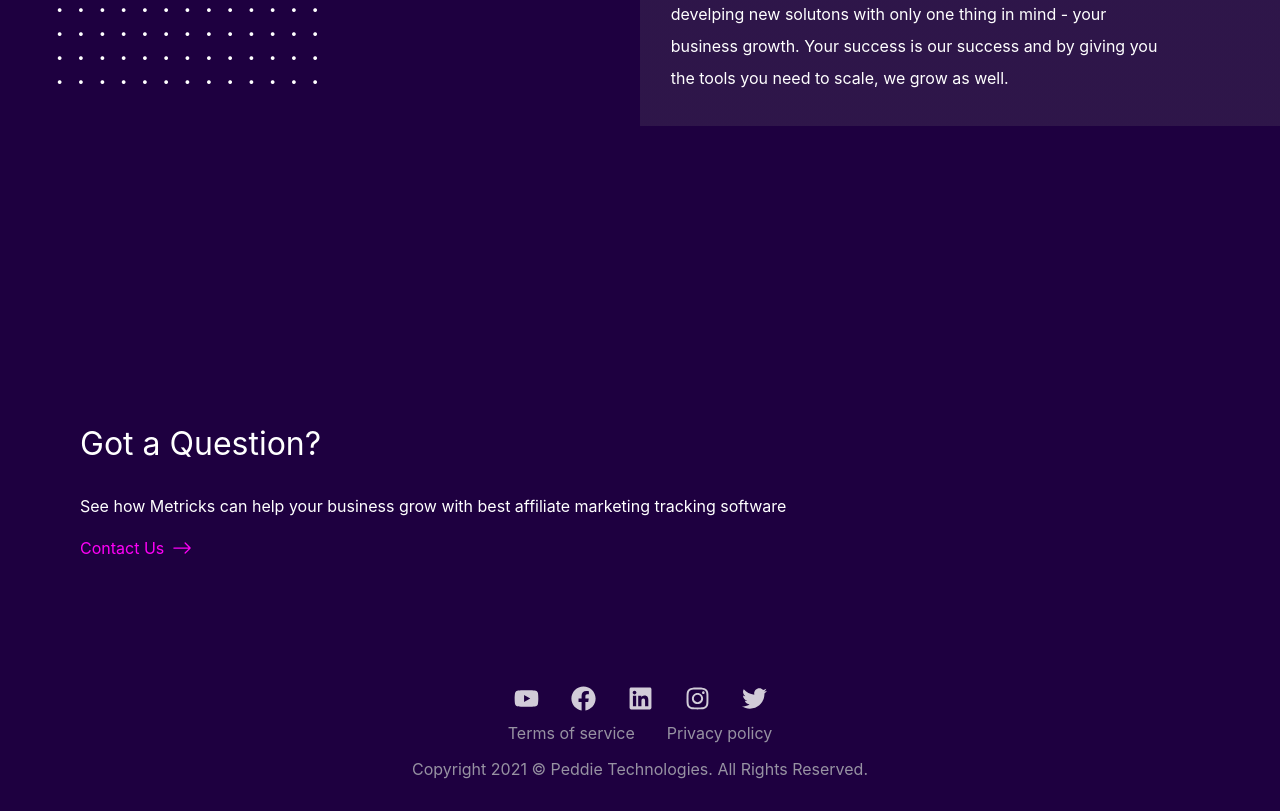
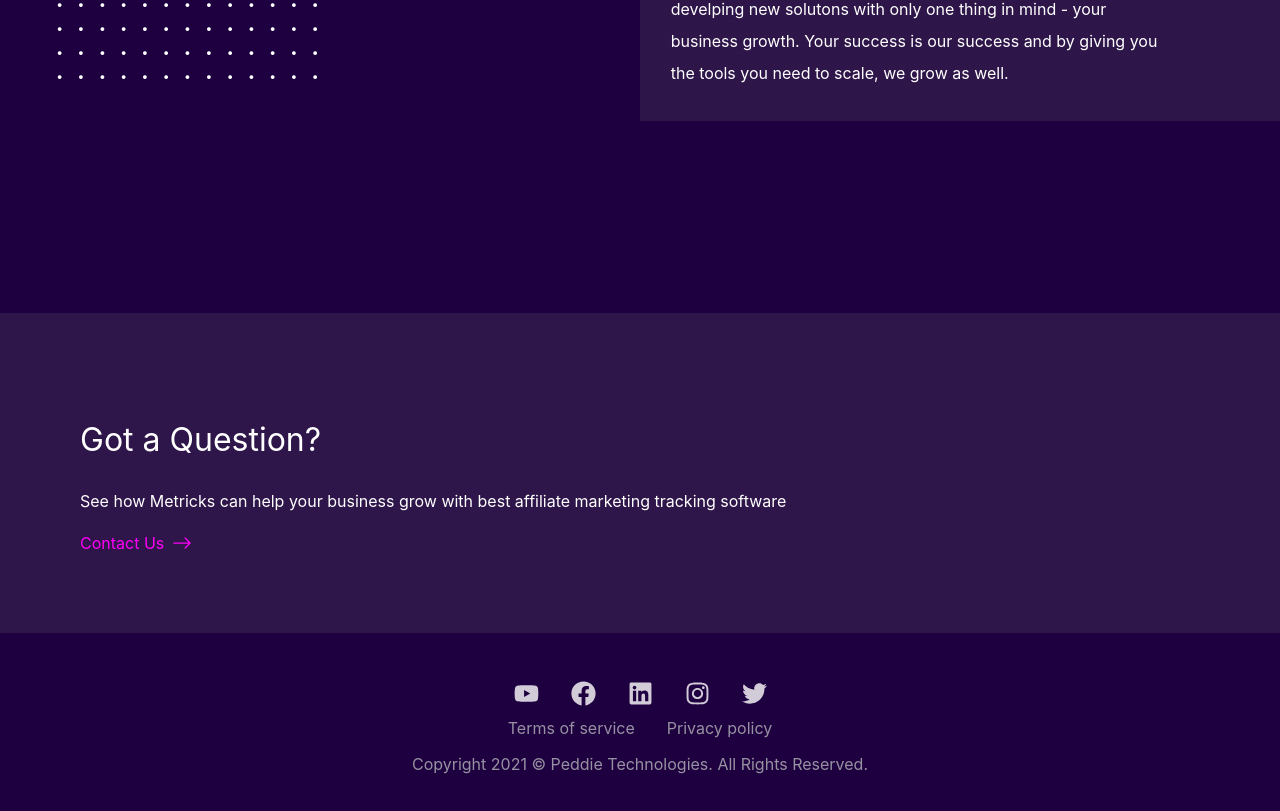
Before and after one commit to bonarhyme/paddle-frontend-assessment, a Next.js app: page /about in a window 1280 px wide. Shown: the part 1603-2414 px from the top of the page. Built offline with nearby package versions, Linux system fonts and the light colour scheme.

Commit message:
Fixed footer background color to display properly and added the appropriate tag to the about us page

```diff
--- a/components/CallToAction.jsx
+++ b/components/CallToAction.jsx
@@ -11,7 +11,11 @@ const CallToAction = ({
   return (
     <section
       className={styles.sectionFour}
-      style={{ backgroundColor: backgroundColor ? "#1f3569" : "initial" }}
+      style={{
+        backgroundColor: backgroundColor
+          ? "#1f3569"
+          : "rgba(114, 113, 113, 0.192)",
+      }}
     >
       <div>
         <h2 className={styles.sectionFourH2}>{title}</h2>
--- a/pages/about.js
+++ b/pages/about.js
@@ -5,9 +5,8 @@ import CallToAction from "../components/CallToAction";
 
 const About = () => {
   return (
-    <>
-      <main className={styles.container}>
-        <section className={styles.sectionOne}>
+    <div className={styles.container}>
+      <header className={styles.sectionOne}>
         <div className={styles.headingContainer}>
           <span className={styles.line}></span>
           <h1 className={styles.heading}>About us</h1>
@@ -26,7 +25,8 @@ const About = () => {
             campaigns in 5 minutes.
           </p>
         </div>
-        </section>
+      </header>
+      <main>
         <section className={styles.sectionTwo}>
           <div className={styles.sectionTwoFirstDiv}>
             <p className={styles.sectionTwoFirstP}>
@@ -91,7 +91,7 @@ const About = () => {
         <CallToAction />
       </main>
       <Footer />
-    </>
+    </div>
   );
 };
 
--- a/pages/comingsoon.js
+++ b/pages/comingsoon.js
@@ -46,7 +46,7 @@ const ComingSoon = () => {
           </form>
         </div>
       </main>
-      <Footer backgroundColor={false} />
+      <Footer backgroundColor />
     </div>
   );
 };
--- a/styles/Footer.module.css
+++ b/styles/Footer.module.css
@@ -3,10 +3,10 @@
   padding-bottom: 1rem;
   text-align: center;
   color: var(--gray-dark);
-  background-color: var(--blue-background);
+  background-color: transparent;
 }
 
-.footer.footer.blog {
+.footer.blog {
   background-color: var(--white);
 }
 
--- a/styles/globals.css
+++ b/styles/globals.css
@@ -29,6 +29,7 @@ body {
   margin: 0;
   font-family: -apple-system, BlinkMacSystemFont, Segoe UI, Roboto, Oxygen,
     Ubuntu, Cantarell, Fira Sans, Droid Sans, Helvetica Neue, sans-serif;
+  background-color: var(--blue-background);
 }
 
 a {
```
Lines whose indentation alone changed are shown as unchanged.
